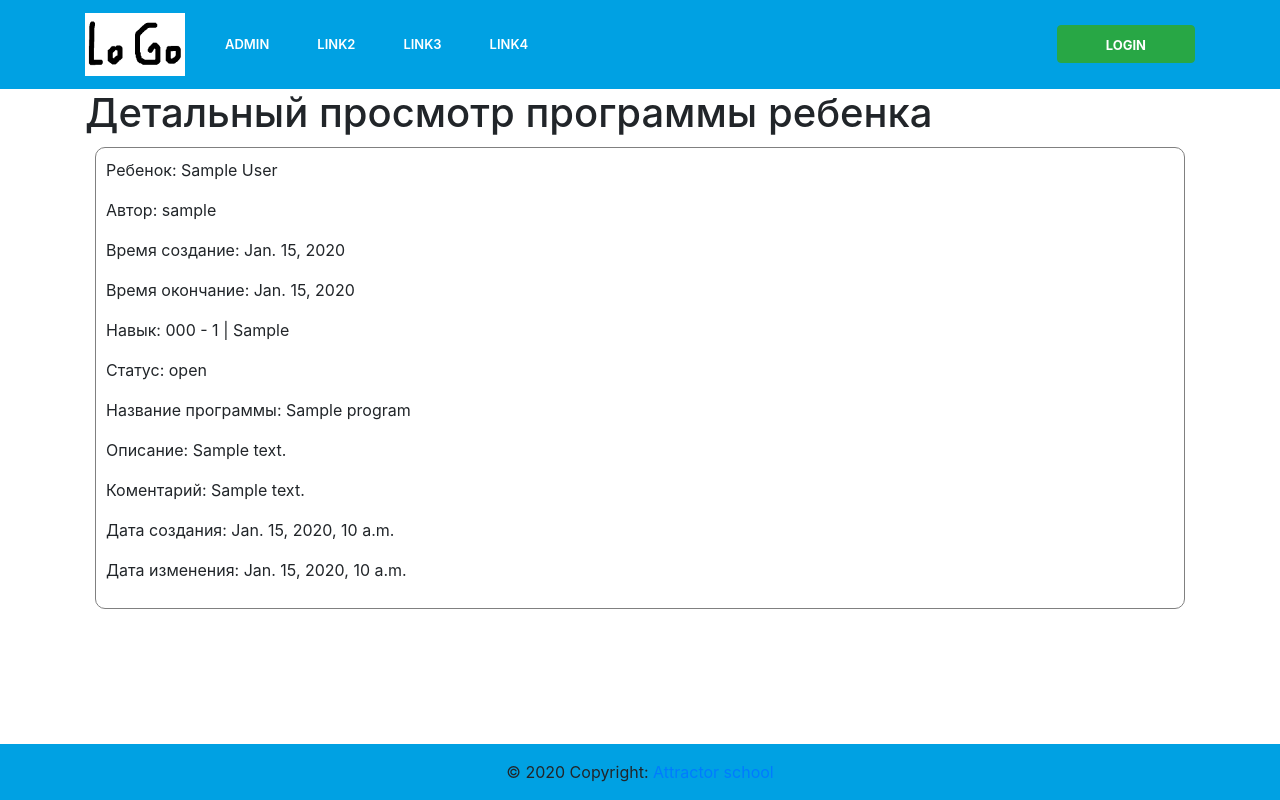
After one commit to Illarionov81/ABA, a Django app: page /child/1/program/ in a window 1280 px wide. The commit adds this page. Run offline with Django 3.2, Linux system fonts and the light colour scheme; tables that the repository leaves empty hold one stand-in row (values such as "Sample post"); some libraries are stand-ins or nearby versions.

Commit message:
Исправил модели поправил придставление для Детального  просмотра  программы реализовал  верстку  (пока  просто  для общего обозрения ) добавил  Urls для  обзора

```diff
--- a/source/webapp/models.py
+++ b/source/webapp/models.py
@@ -106,10 +106,9 @@ class Skill(models.Model):
     category = models.ForeignKey(Category, on_delete=models.PROTECT, null=True, blank=True, related_name='skills', verbose_name='Секция')
     description = models.TextField(max_length=1000, null=True, blank=True, verbose_name='Описание навыка')
     max_level = models.PositiveSmallIntegerField(default=1, verbose_name="Количество уровней сложности")
-    add_skill = models.CharField(max_length=255, null=True, verbose_name='Дополнительный навык')
-    is_deleted = models.BooleanField(default=False)
 
-    objects = SoftDeleteManager()
+
+
 
     def __str__(self):
         return "%s. %s" % (self.code, self.name)
@@ -123,13 +122,10 @@ class SkillLevel(models.Model):
     skill = models.ForeignKey('Skill', on_delete=models.CASCADE, related_name='levels', verbose_name='Навык')
     level = models.IntegerField(verbose_name='Уровень')
     criteria = models.CharField(max_length=1000, null=True, blank=True, verbose_name='Критерии')
-    add_goal = models.CharField(max_length=1000, null=True, blank=True, verbose_name='Дополнительная цель')
+
 
     def __str__(self):
-        if self.add_goal is None:
             return "{} - {} | {}".format(self.skill.code, self.level, self.criteria)
-        else:
-            return "{} - {} | {} {}".format(self.skill.code, self.level, self.criteria, self.add_goal)
 
 
     class Meta:
@@ -138,10 +134,11 @@ class SkillLevel(models.Model):
         ordering = ('skill', 'level')
 
 class ProgramSkill(models.Model):
-    level = models.ForeignKey('SkillLevel', related_name='to_skill', on_delete=models.CASCADE, null=True,
+    level = models.ForeignKey('SkillLevel', related_name='program_skill', on_delete=models.CASCADE, null=True,
                              verbose_name='Уровень навыка')
-    program = models.ForeignKey('Program', blank=True, related_name='to_programm', on_delete=models.CASCADE, verbose_name='Программа' )
+    program = models.ForeignKey('Program', blank=True, related_name='program_skill', on_delete=models.CASCADE, verbose_name='Программа' )
     add_creteria = models.CharField(max_length=1000, null=True, blank=True, verbose_name='Дополнительные критерии')
+    add_goal = models.CharField(max_length=1000, null=True, blank=True, verbose_name='Дополнительная цель')
 
     def __str__(self):
         return "%s. %s" % (self.program, self.level)
--- a/source/webapp/templates/child/child_view.html
+++ b/source/webapp/templates/child/child_view.html
@@ -23,4 +23,10 @@
         <p>Контакты ребенка: {{ child.contacts }}</p>
         <p>Система коммуникации: {{ child.communication_system }}</p>
     </div>
+    <div>
+      {% for program in  programs %}
+        <a class="btn btn-primary" href="{% url 'webapp:program_detail' child.pk %}">Программа №: {{program.pk}}</a>
+    {% endfor %}
+
+    </div>
 {% endblock %}
--- /dev/null
+++ b/source/webapp/templates/program/program_detail_view.html
@@ -0,0 +1,29 @@
+{% extends 'base.html' %}
+
+
+{% block title %}Детальный просмотр программы{% endblock %}
+
+{% block menu %}
+
+{% endblock %}
+
+{% block content %}
+     <h1>Детальный просмотр программы ребенка</h1>
+    <div class="box">
+       <p>Ребенок: {{ programs.child }}</p>
+        <p>Автор: {{ programs.author }}</p>
+        <p>Время создание: {{ programs.start_date }}</p>
+        <p>Время окончание: {{ programs.end_date }}</p>
+        <p>Навык:  {% for program_skills in programs.program_skill.all %} {{ program_skills.level }}
+            {% if not forloop.last %}, {% endif %}
+  {% endfor %} </p>
+        <p>Статус: {{ programs.status }}</p>
+        <p>Название программы: {{ programs.name }}</p>
+        <p>Описание: {{ programs.description }}</p>
+        <p>Коментарий: {{ programs.comment }}</p>
+        <p>Дата создания: {{ programs.created_date }}</p>
+        <p>Дата изменения: {{ programs.edited_date }}</p>
+{#        <p>Дата удаления: {{ programs.deleted_date}}</p>#}
+    </div>
+
+{% endblock %}
--- a/source/webapp/urls.py
+++ b/source/webapp/urls.py
@@ -1,5 +1,5 @@
 from django.urls import path, include
-from webapp.views import ChildDetailView, ChildTestsView, IndexView, TestResultView
+from webapp.views import ChildDetailView, ChildTestsView, IndexView, TestResultView, ProgramDetailView
 
 app_name = 'webapp'
 
@@ -11,6 +11,7 @@ urlpatterns = [
         path('<int:pk>/', include([
             path('', ChildDetailView.as_view(), name='child_view'),
             path('tests/', ChildTestsView.as_view(), name='child_tests'),
+            path('program/', ProgramDetailView.as_view(), name='program_detail'),
         ])),
 
     ])),
--- a/source/webapp/views.py
+++ b/source/webapp/views.py
@@ -1,7 +1,7 @@
 from django.core.exceptions import ObjectDoesNotExist
 from django.shortcuts import render, get_object_or_404
 from django.views.generic import DetailView, ListView
-from webapp.models import Child, Test, Skill
+from webapp.models import Child, Test, Skill, Program
 from webapp.context_for_test import ContextForTest
 
 
@@ -26,6 +26,12 @@ class IndexView(ListView):
 class ChildDetailView(DetailView):
     template_name = 'child/child_view.html'
     model = Child
+
+    def get_context_data(self, *, object_list=None, **kwargs):
+        context = super().get_context_data(**kwargs)
+        program = Program.objects.filter(child=self.kwargs.get('pk'))
+        context['programs'] = program
+        return context
 
 
 class ChildTestsView(ListView):
@@ -61,3 +67,17 @@ class TestResultView(ListView):
         all_filtered_skill_code = data
         context['all_filtered_skill_code'] = all_filtered_skill_code
         return context
+
+
+class ProgramDetailView(DetailView):
+    template_name = 'program/program_detail_view.html'
+    model = Program
+    context_object_name = 'programs'
+    ordering = ['-created_date ']
+
+    # def get_context_data(self, **kwargs):
+    #     context = super().get_context_data(**kwargs)
+    #
+    #     skill = Skill.objects.filter(levels__in_programs=self.kwargs.get('pk'))
+    #     context['skill'] = skill
+    #     return context
```
Also changed, not shown: source/webapp/migrations/__init__.py (deleted).
